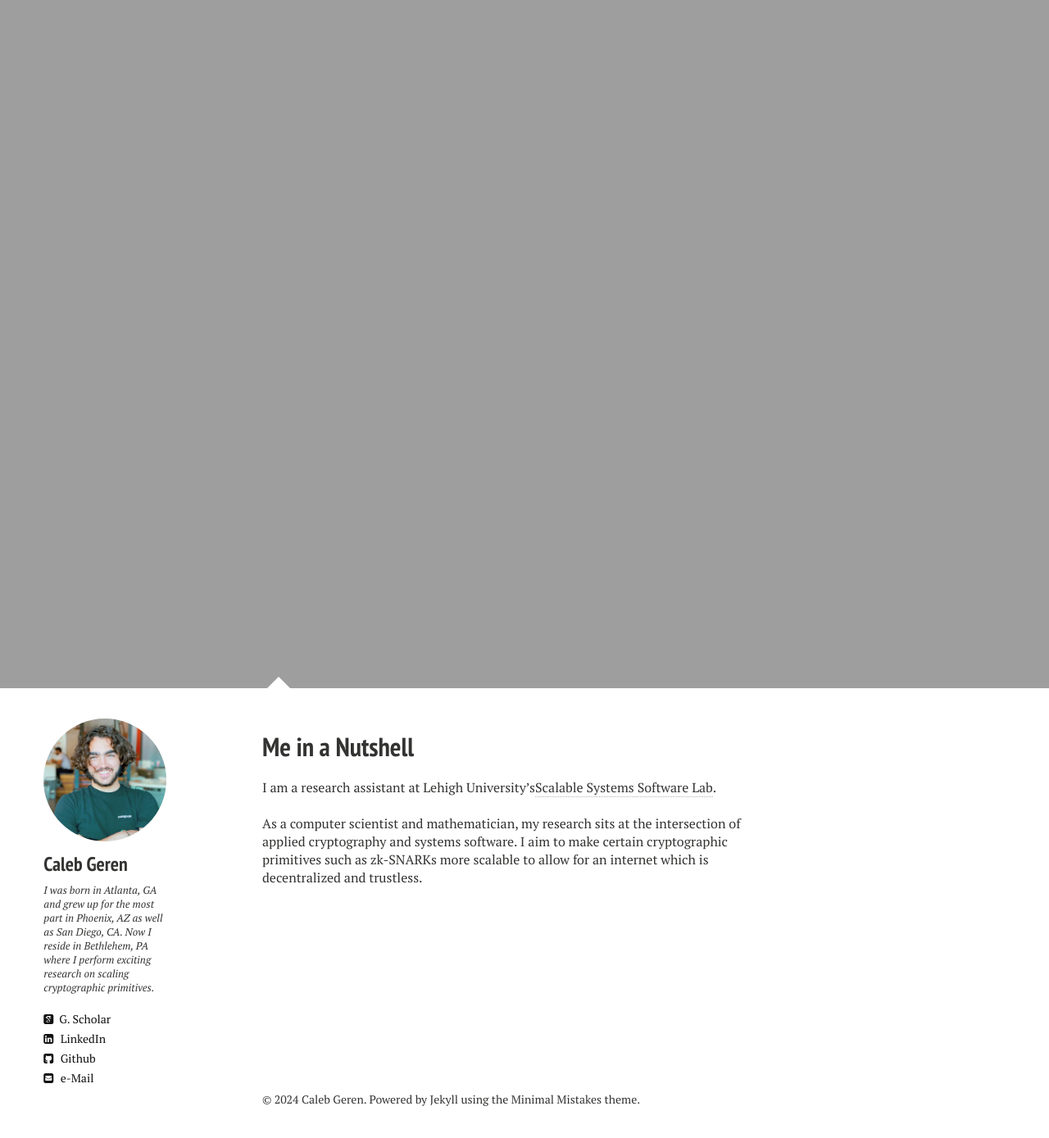
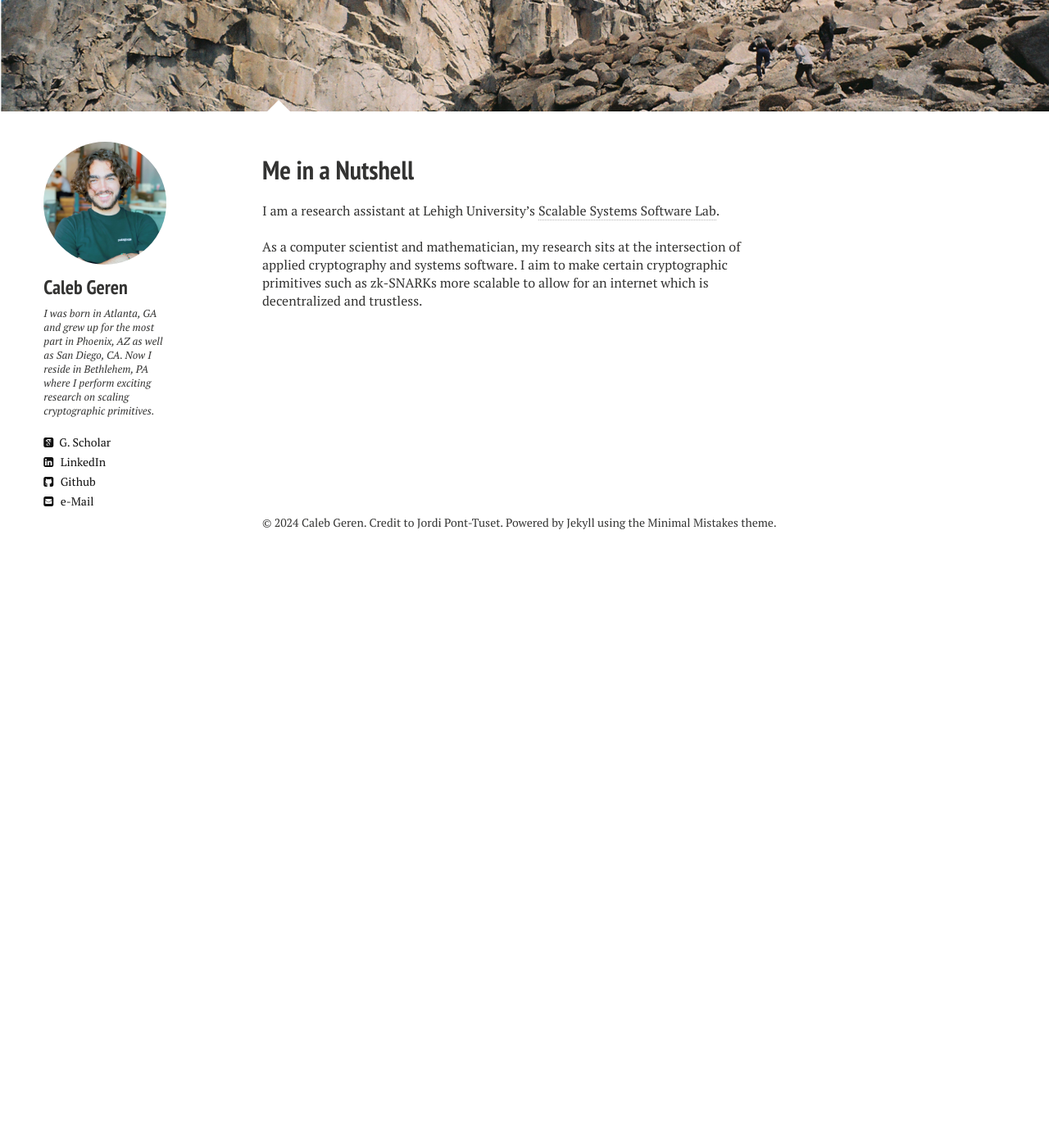
Before and after one commit to cgeren/cgeren.github.io, a Jekyll site: the page built from index.md, in a window 1280 px wide and 1400 px high, scrolled down 188 px. Shown: the top 1389 px of the window at 82% size. Built offline with Jekyll 4.4.1, drawn with Linux system fonts in a browser that asks for light colours; nearby versions of some CDN libraries; after the commit the page ends 900 px from its top, so only the background shows below that.

Commit message:
more configuration

```diff
--- a/_includes/_footer.html
+++ b/_includes/_footer.html
@@ -1 +1 @@
-<span>&copy; {{ site.time | date: '%Y' }} {{ site.owner.name }}. Powered by <a href="http://jekyllrb.com">Jekyll</a> using the <a href="http://mademistakes.com/minimal-mistakes/">Minimal Mistakes</a> theme.</span>
+<span>&copy; {{ site.time | date: '%Y' }} {{ site.owner.name }}. Credit to Jordi Pont-Tuset. Powered by <a href="http://jekyllrb.com">Jekyll</a> using the <a href="http://mademistakes.com/minimal-mistakes/">Minimal Mistakes</a> theme.</span>
--- a/index.md
+++ b/index.md
@@ -4,10 +4,10 @@ title: Me in a Nutshell
 description: "Caleb Geren's website"
 tags: [Jekyll, theme, responsive, blog, template]
 image:
-  feature: cloudpeak.JPEG
+  feature: cloudpeak.png
 ---
 
-I am a research assistant at Lehigh University's<a href="https://wordpress.lehigh.edu/sss/" target="_blank">Scalable Systems Software Lab</a>.
+I am a research assistant at Lehigh University's <a href="https://wordpress.lehigh.edu/sss/" target="_blank">Scalable Systems Software Lab</a>.
 
 <br />
 As a computer scientist and mathematician, my research sits at the intersection of applied cryptography and systems software. I aim to make certain cryptographic primitives such as zk-SNARKs more scalable to allow for an internet which is decentralized and trustless.
```
Also changed, not shown: images/apple-icon-precomposed.jpg (deleted), images/apple-icon-precomposed.png, images/cloudpeak.png (added), images/jordi.png (deleted), 3 other files.
